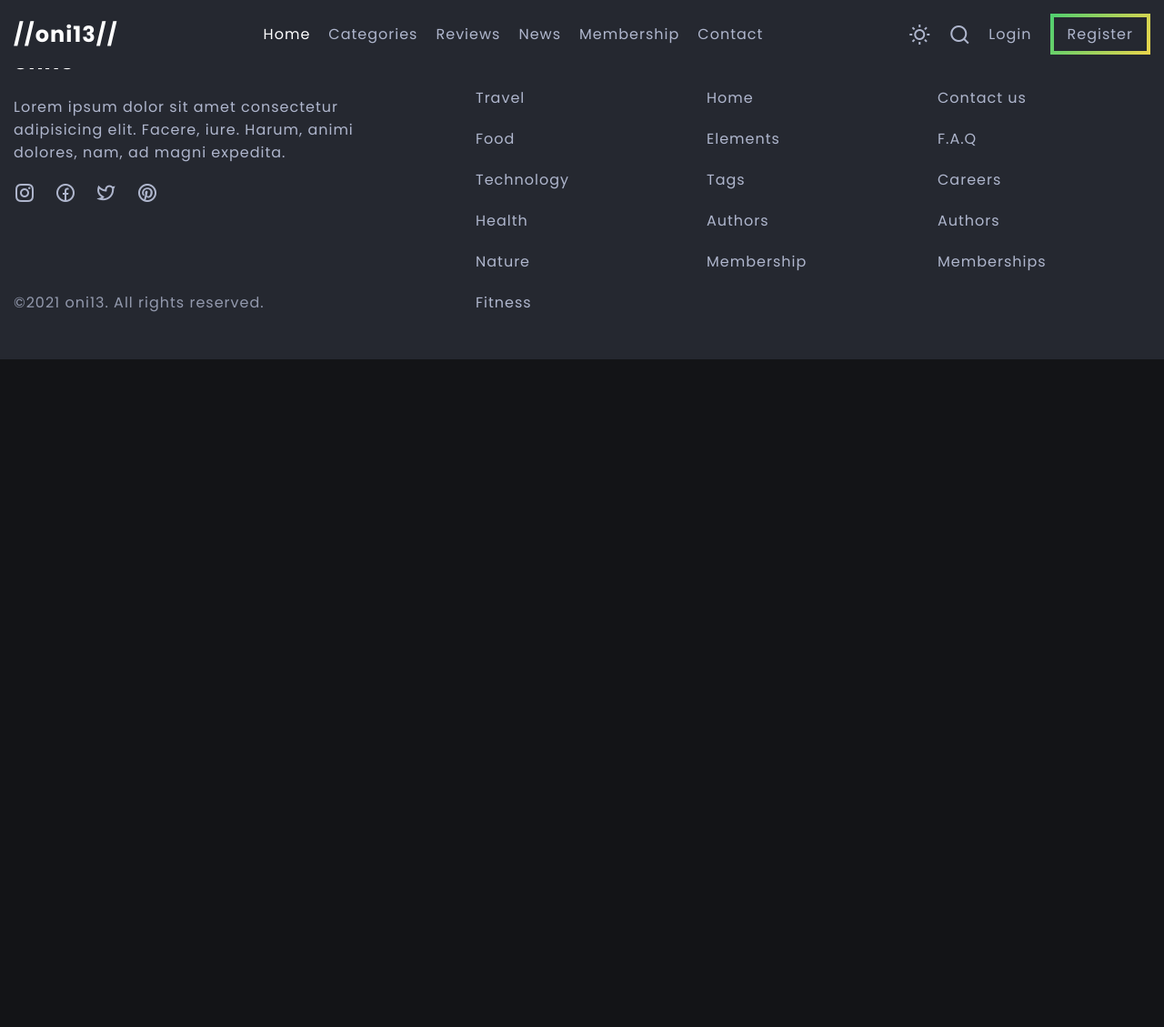
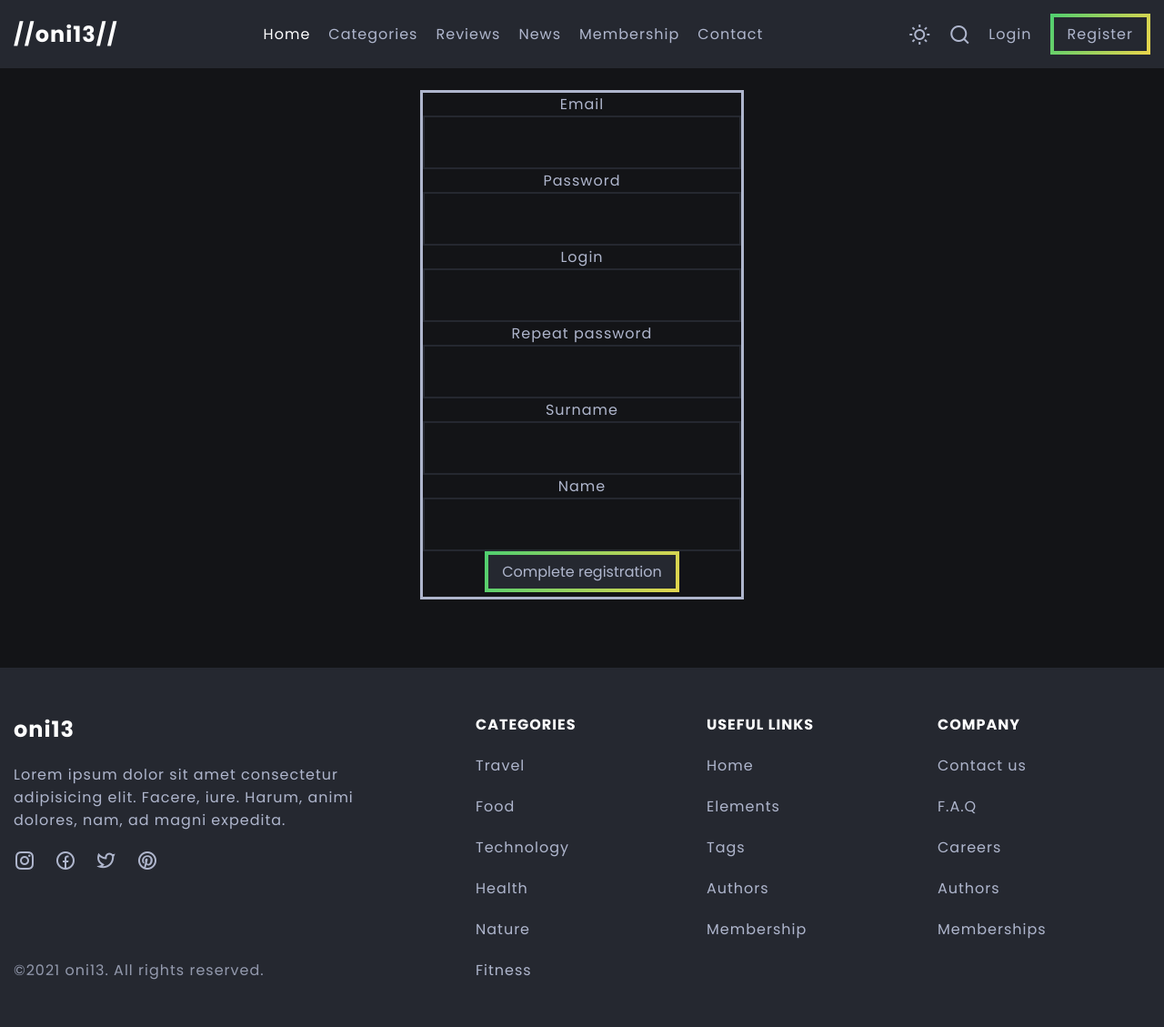
Before and after one commit to itc1205/VeryCoolBlog, a Flask app: template templates/register.html in a window 1280 px wide. Shown: the whole page at 91% size. Before the commit the page ends 395 px from the top, so only its background shows below. Run offline with Flask 2, Linux system fonts and the light colour scheme; the template is opened without the code that fills it: values that come from a table or form of the project are taken from there, others are empty.

Commit message:
login, account, registration pages

```diff
--- a/data/users.py
+++ b/data/users.py
@@ -14,8 +14,8 @@ class User(SqlAlchemyBase, UserMixin):
                            primary_key=True, autoincrement=True)
     surname = sqlalchemy.Column(sqlalchemy.String)
     name = sqlalchemy.Column(sqlalchemy.String)
-    age = sqlalchemy.Column(sqlalchemy.Integer)
     email = sqlalchemy.Column(sqlalchemy.String, unique=True)
+    login = sqlalchemy.Column(sqlalchemy.String, unique=True)
     hashed_password = sqlalchemy.Column(sqlalchemy.String)
     modified_date = sqlalchemy.Column(sqlalchemy.DateTime, default=dt.now)
 
--- a/main.py
+++ b/main.py
@@ -1,5 +1,5 @@
 from flask import Flask, render_template, redirect
-from flask_login import LoginManager, login_user, logout_user
+from flask_login import LoginManager, login_user, logout_user, login_required, current_user
 from flask_wtf import FlaskForm
 
 from wtforms import PasswordField, StringField, IntegerField, EmailField, SubmitField, BooleanField
@@ -8,6 +8,8 @@ from wtforms.validators import DataRequired
 from data import db_session
 from data.users import User
 
+##############################################
+#App init
 app = Flask(__name__)
 app.config['SECRET_KEY'] = 'nice'
 login_manager = LoginManager()
@@ -17,6 +19,31 @@ login_manager.init_app(app)
 def main():
     db_session.global_init("db/mainDB.sqlite")
     app.run()
+
+##############################################
+#Error handling
+@app.errorhandler(401)
+def handle_auth_error(e):
+    error = {
+        "number": 401,
+        "message": "You must be logged in to view this page",
+    }
+    return render_template('baseHtmlError.html', **error), 401
+
+@app.errorhandler(404)
+def handle_not_found(e):
+    error = {
+        "number": 404,
+        "message": "This is not the web page you are looking for",
+    }
+    return render_template('baseHtmlError.html', **error), 404
+
+@app.errorhandler(500)
+def genius_handle(e):
+    error = {
+        "number": 500,
+        "message": "Еблан блять тупорылый опять ctrl+s забыл прожать",
+    }
 
 
 @login_manager.user_loader
@@ -45,7 +72,7 @@ class LoginForm(FlaskForm):
 
 @app.route('/login', methods=['GET', 'POST'])
 def login():
-    db_session.global_init("db/mars_explorer.sqlite")
+    db_session.global_init("db/mainDB.sqlite")
     form = LoginForm()
     params = {
         'form': form,
@@ -65,8 +92,66 @@ def login():
 @app.route('/logout')
 def logout():
     logout_user()
-    return redirect('/index')
+    return redirect('/home')
 
+
+class RegistrationForm(FlaskForm):
+    email = EmailField('Email', validators=[DataRequired()])
+    password = PasswordField('Password', validators=[DataRequired()])
+    repeat_password = PasswordField('Repeat password', validators=[DataRequired()])
+    login = StringField('Login', validators=[DataRequired()])
+    name = StringField('Name', validators=[DataRequired()])
+    surname = StringField('Surname', validators=[DataRequired()])
+    submit = SubmitField('Complete registration')
+
+
+@app.route('/registration', methods=['GET', 'POST'])
+def registration():
+    db_session.global_init("db/mainDB.sqlite")
+    form = RegistrationForm()
+    params = {
+        'form': form
+    }
+    if form.validate_on_submit():
+
+        if form.password.data != form.repeat_password.data:
+            return render_template('register.html', **params,
+                                   message="Password does not match")
+        db_sess = db_session.create_session()
+        if db_sess.query(User).filter(User.email == form.email.data).first():
+            return render_template('register.html', **params,
+                                   message="User with this email is already exists")
+        if db_sess.query(User).filter(User.login == form.login.data).first():
+            return render_template('register.html', **params,
+                                   message="User with this login is already exists")
+        user = User(
+            email=form.email.data,
+            login=form.login.data,
+            surname=form.surname.data,
+            name=form.name.data,
+        )
+        user.set_password(form.password.data)
+        db_sess.add(user)
+        db_sess.commit()
+        return render_template('register.html', **params,
+                               regComplete=True)
+    return render_template('register.html', **params)
+
+
+@app.route('/account')
+@login_required
+def account():
+    db_session.global_init("db/mainDB.sqlite")
+    db_sess = db_session.create_session()
+    db_sess.query(User)
+    user = current_user
+    print(user)
+    params = {
+        "name": user.name,
+        "id": user.id,
+        "login": user.login,
+    }
+    return render_template('account.html', **params)
 
 if __name__ == "__main__":
     main()
--- a/static/assets/css/main.css
+++ b/static/assets/css/main.css
@@ -737,6 +737,7 @@ body.light-theme{
 }
 
 /* Login */
+
 .login-form{
     padding-bottom: 5rem;
 }
@@ -763,10 +764,76 @@ body.light-theme{
     margin-bottom: .5rem;
 }
 
+/* messages */
+
 .error-message{
     padding-block: .5rem;
     background-color: var(--secondary-background-color);
-    box-shadow: 4px 4px 0px 0px rgba(255, 0, 0, 1);
+    box-shadow: 4px 4px 0px 0px rgb(255, 51, 0);
+}
+
+.success-message{
+    padding-block: .5rem;
+    background-color: var(--secondary-background-color);
+    box-shadow: 4px 4px 0px 0px rgb(115, 255, 0);
+}
+/* Register */
+
+.register-form{
+    padding-bottom: 5rem;
+}
+
+.register-form .container{
+    max-width: 90rem;
+    padding: 0;
+    display: flex;
+    flex-direction: column;
+    gap: var(--gap);
+}
+
+.register-form-data{
+    display: flex;
+    flex-direction: column;
+    align-items: center;
+    text-align: center;
+    padding-block: 2.5rem;
+}
+
+.register-form-data .btn{
+    width: auto;
+    margin: auto;
+    margin-bottom: .5rem;
+}
+
+.form-box{
+    border-style: solid;
+}
+
+/* Account page */
+.account-page{
+    padding-bottom: 5rem;
+}
+
+.account-page .container{
+    max-width: 90rem;
+    padding: 0;
+    display: flex;
+    flex-direction: column;
+    gap: var(--gap);
+}
+
+.account-page-data{
+    display: flex;
+    flex-direction: column;
+    align-items: center;
+    text-align: center;
+    padding-block: 2.5rem;
+}
+
+.account-page-data .btn{
+    width: auto;
+    margin: auto;
+    margin-bottom: .5rem;
 }
 
 @media screen and (min-width: 700px) {
--- a/templates/base.html
+++ b/templates/base.html
@@ -66,11 +66,14 @@
                     <i class="ri-menu-3-line open-menu-icon"></i>
                     <i class="ri-close-line close-menu-icon"></i>
                 </button>
-
-                <a href="login" class="list-link screen-sm-hidden">Login</a>
-                <a href="register" class="btn sign-up-btn fancy-border screen-sm-hidden">
-                    <span>Register</span>
-                </a>
+                {% if current_user.is_authenticated %}
+                    <a class="navbar-brand" href="/logout">{{ current_user.name }}</a>
+                {% else %}
+                    <a href="login" class="list-link screen-sm-hidden">Login</a>
+                    <a href="registration" class="btn sign-up-btn fancy-border screen-sm-hidden">
+                        <span>Register</span>
+                    </a>
+                {% endif %}
             </div>
 
         </nav>
--- a/templates/login.html
+++ b/templates/login.html
@@ -3,7 +3,7 @@
 <section class="login-form section-header-offset">
     <div class="login-form-container container">
         <div class="login-form-data">
-            <form action="" method="post">
+            <form class="form-box" action="" method="post">
                 {{ form.hidden_tag() }}
                 <p>
                     {{ form.email.label }}<br>
@@ -27,7 +27,9 @@
                 <div class="btn sign-up-btn fancy-border">
                     <span>{{ form.submit(type="submit") }}</span>
                 </div>
+                {% if message %}
                 <div class="error-message">{{ message }}</div>
+                {% endif %}
             </form>
         </div>
     </div>
--- a/templates/register.html
+++ b/templates/register.html
@@ -1,2 +1,75 @@
 {% extends 'base.html' %} {% block content %}
+<section class="register-form section-header-offset">
+    <div class="register-form-container container">
+        <div class="register-form-data">
+            {% if not regComplete %}
+            <form class="form-box" action="" method="post">
+                {{ form.hidden_tag() }}
+                <p>
+                    {{ form.email.label }}<br>
+                    {{ form.email(class="form-input", type="email") }} <br>
+                    {% for error in form.email.errors %}
+                    <p class="alert alert-danger" role="alert">
+                        {{ error }}
+                    </p>
+                    {% endfor %}
+                </p>
+                <p>
+                    {{ form.password.label }}<br>
+                    {{ form.password(class="form-input", type="password") }} <br>
+                    {% for error in form.password.errors %}
+                        <p class="alert alert-danger" role="alert">
+                            {{ error }}
+                        </p>
+                    {% endfor %}
+                </p>
+                <p>
+                    {{ form.login.label }}<br>
+                    {{ form.login(class="form-input", type="login") }} <br>
+                    {% for error in form.login.errors %}
+                    <p class="alert alert-danger" role="alert">
+                        {{ error }}
+                    </p>
+                    {% endfor %}
+                </p>
+                <p>
+                    {{ form.repeat_password.label }}<br>
+                    {{ form.repeat_password(class="form-input", type="repeat_password") }} <br>
+                    {% for error in form.repeat_password.errors %}
+                        <p class="alert alert-danger" role="alert">
+                            {{ error }}
+                        </p>
+                    {% endfor %}
+                </p>
+                <p>
+                    {{ form.surname.label }}<br>
+                    {{ form.surname(class="form-input") }} <br>
+                    {% for error in form.surname.errors %}
+                        <p class="alert alert-danger" role="alert">
+                            {{ error }}
+                        </p>
+                    {% endfor %}
+                </p>
+                <p>
+                    {{ form.name.label }}<br>
+                    {{ form.name(class="form-input") }} <br>
+                    {% for error in form.name.errors %}
+                        <p class="alert alert-danger" role="alert">
+                            {{ error }}
+                        </p>
+                    {% endfor %}
+                </p>
+                <div class="btn sign-up-btn fancy-border">
+                    <span>{{ form.submit(type="submit") }}</span>
+                </div>
+                {% if message %}
+                <div class="error-message">{{ message }}</div>
+                {% endif %}
+            </form>
+            {% else %}
+            <div class="success-message">Registration complete!</div>
+            {% endif %}
+        </div>
+    </div>
+</section>
 {% endblock %}
```
Also changed, not shown: requirements.txt (added, +18 -0 lines), templates/account.html (added, +21 -0 lines), templates/baseHtmlError.html (added, +14 -0 lines).
